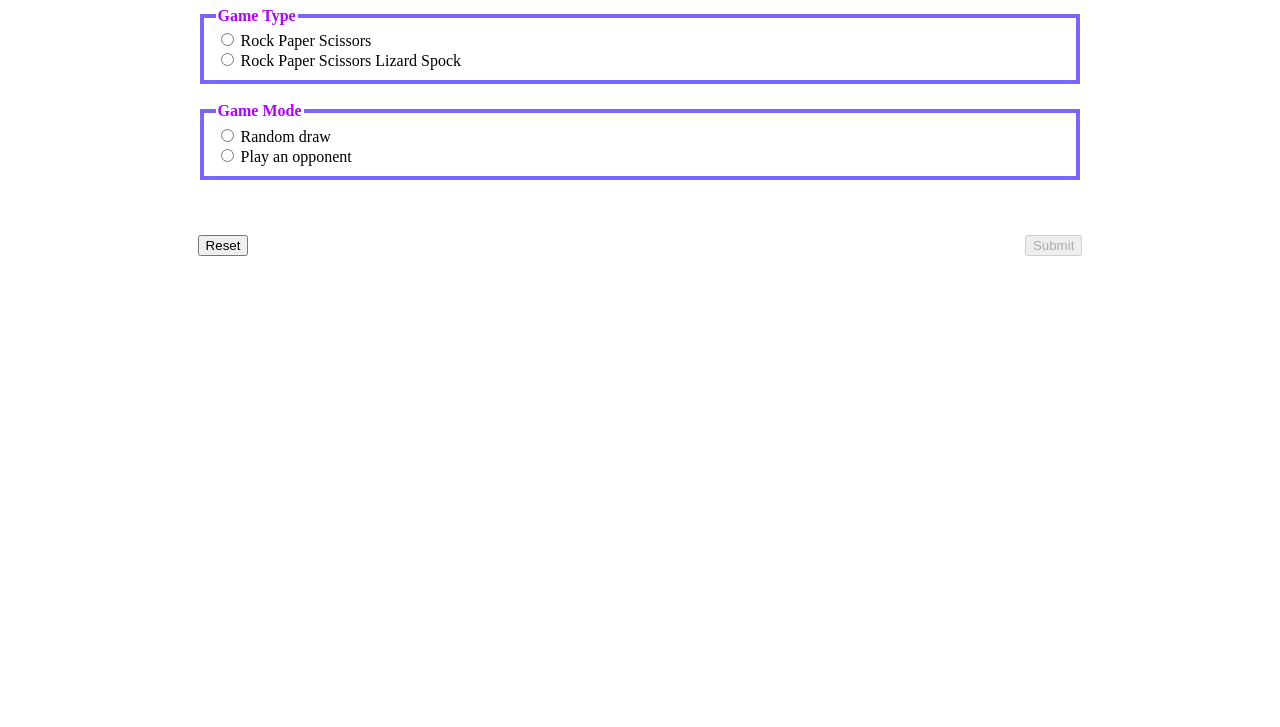
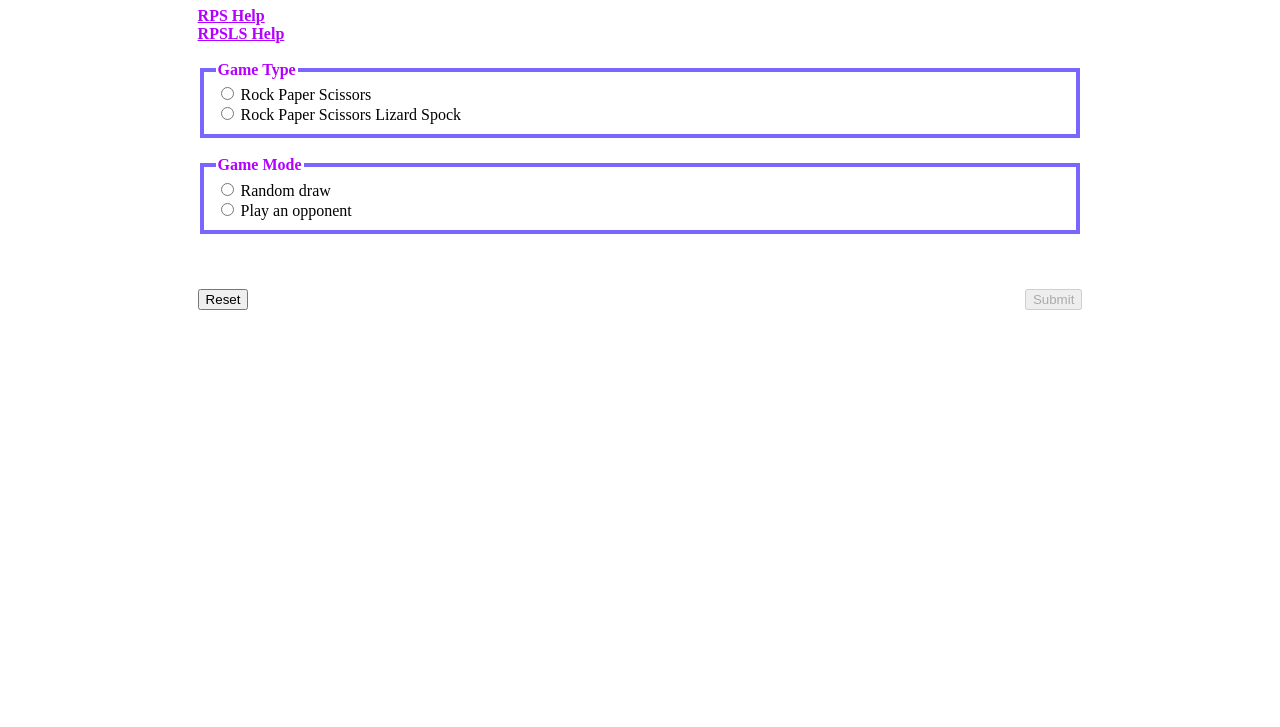
Before and after one commit to comp426-2023-spring/e02-arjitghatta, a website: page public/index.html in a window 1280 px wide. Shown: the part 73-800 px from the top of the page. Drawn offline with Linux system fonts and the light colour scheme.

Commit message:
Update index.html

```diff
--- a/public/index.html
+++ b/public/index.html
@@ -2,32 +2,41 @@
   <html lang="en">
       <head>
           <title>RPS/RPSLS</title>
+          <!-- Link to your script file(s) and CSS in here somewhere -->
           <meta charset="utf-8">
           <link rel="stylesheet" href="styles.css">
           <script src="scripts.js"></script>
       </head>
       <body>
+
+          <!-- Your interface markup goes here -->
+          <!-- For interface examples, look in the `/examples/` directory in the root of your starter code repo. -->
+
           <h1>RPS/RPSLS</h1>
 
           <form id="form">
+              <a href="https://en.wikipedia.org/wiki/Rock_paper_scissors" target="_blank">RPS Help</a><br>
+              <a href="https://bigbangtheory.fandom.com/wiki/Rock,_Paper,_Scissors,_Lizard,_Spock" target="_blank">RPSLS Help</a><br><br>
               <fieldset>
                   <legend>Game Type</legend>
                   <input type="radio" id="rps" name="selected_game" value="rps">
-                <label for="rps">Rock Paper Scissors</label><br>
+                  <label for="rps">Rock Paper Scissors </label> <br>
                   <input type="radio" id="rpsls" name="selected_game" value="rpsls">
-                <label for="rpsls">Rock Paper Scissors Lizard Spock</label>
-            </fieldset><br>
+                  <label for="rpsls">Rock Paper Scissors Lizard Spock </label>
+              </fieldset> <br>
 
               <fieldset>
                   <legend>Game Mode</legend>
                   <input type="radio" id="draw" name="game_mode" value="draw">
-                <label for="draw">Random draw</label><br>
+                  <label for="draw">Random draw</label> <br>
                   <input type="radio" id="opponent" name="game_mode" value="opponent">
                   <label for="opponent">Play an opponent</label>
-            </fieldset><br>
+              </fieldset> <br>
 
               <label for="play_options_menu">Choose your play:</label>
-            <select id="play_options_menu" name="play"></select><br><br>
+              <select id="play_options_menu" name="play">
+              </select> <br> <br>
+
 
               <button type="reset">Reset</button>
               <button type="submit" disabled>Submit</button>
```
Lines whose indentation alone changed are shown as unchanged.
